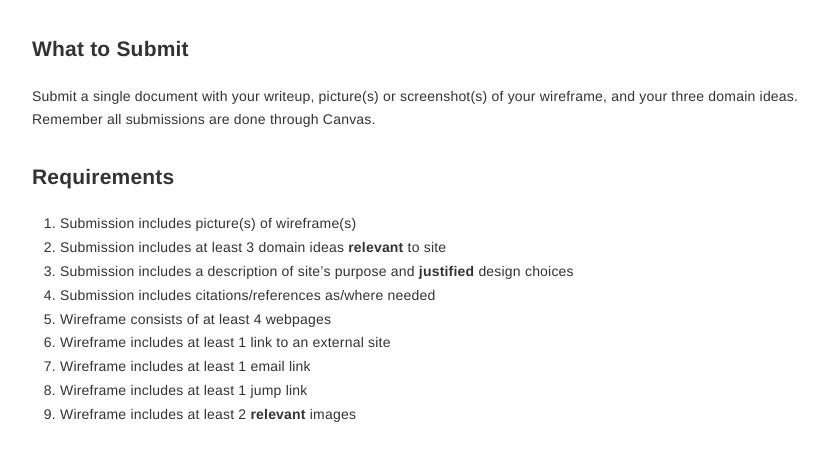
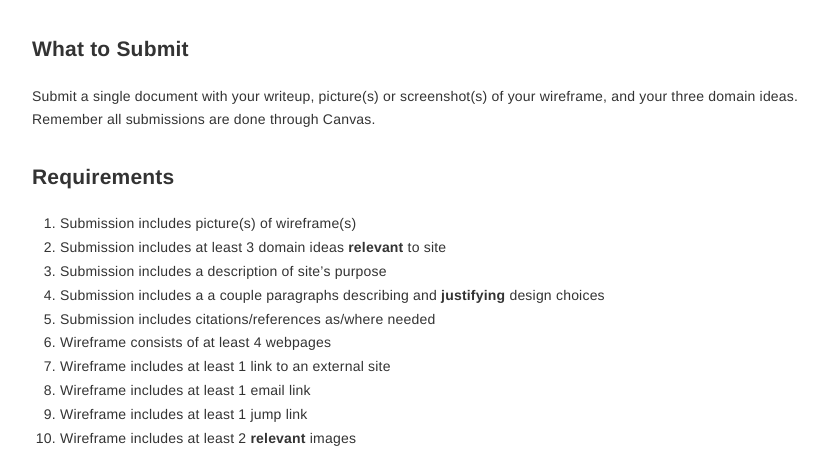
Before and after one commit to vickiebananas/nu-web-dev, a Jekyll site: the page built from _assignments/1-intro.md, in a window 1280 px wide, cut to the strip 1037-1507 px from the top of the page. Shown: the whole strip, without its empty margins (223-1051 px from the left). Built offline with Jekyll 4.4.1, drawn with Linux system fonts in a browser that asks for light colours.

Commit message:
added 10th req to assgn 1

```diff
--- a/_assignments/1-intro.md
+++ b/_assignments/1-intro.md
@@ -27,7 +27,8 @@ Submit a single document with your writeup, picture(s) or screenshot(s) of your
 ### Requirements
 1. Submission includes picture(s) of wireframe(s)
 1. Submission includes at least 3 domain ideas **relevant** to site
-1. Submission includes a description of site's purpose and **justified** design choices
+1. Submission includes a description of site's purpose
+1. Submission includes a a couple paragraphs describing and **justifying** design choices
 1. Submission includes citations/references as/where needed
 1. Wireframe consists of at least 4 webpages
 1. Wireframe includes at least 1 link to an external site
```
